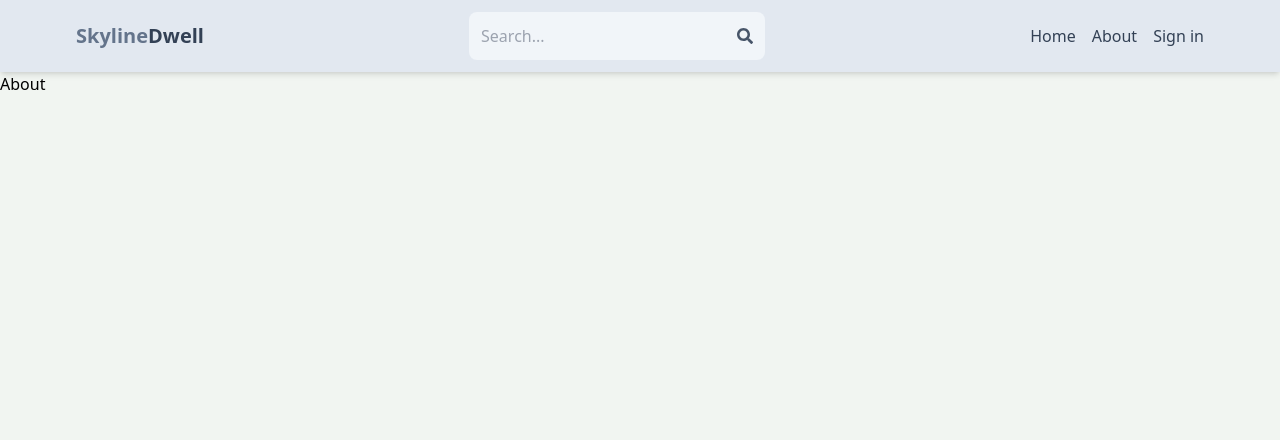
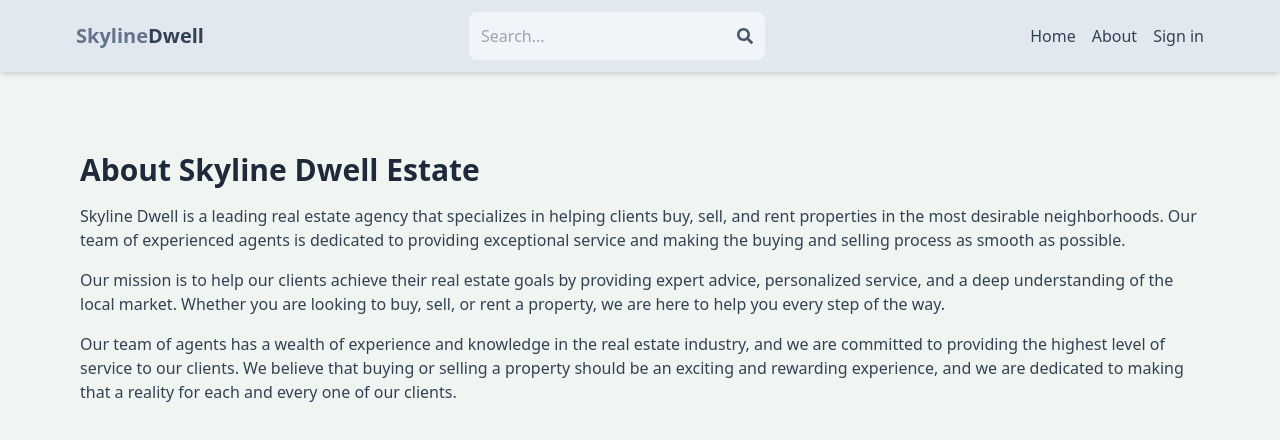
Before and after one commit to venkatesh-ididala/Real-Estate-Application, a React (Vite) app in the folder client/: page /about in a window 1280 px wide. Shown: the top 440 px of the page. Built offline with nearby package versions, Linux system fonts and the light colour scheme; no server answers.

Commit message:
create listing change

```diff
--- a/client/src/App.jsx
+++ b/client/src/App.jsx
@@ -6,7 +6,7 @@
 import Profile from './Pages/Profile';
 import Header from './components/Header';
 import PrivateRoute from './components/PrivateRoute';
-import CreateListing from './Pages/createListing';
+import CreateListing from './Pages/CreateListing';
 import UpdateListing from './pages/UpdateListing';
 import Listing from './Pages/Listing';
 import Search from './Pages/Search';
--- a/client/src/Pages/About.jsx
+++ b/client/src/Pages/About.jsx
@@ -1,9 +1,14 @@
 import React from 'react'
 
- function About() {
+export default function About() {
   return (
-    <div>About</div>
+    <div className='py-20 px-4 max-w-6xl mx-auto'>
+      <h1 className='text-3xl font-bold mb-4 text-slate-800'>About Skyline Dwell Estate</h1>
+      <p className='mb-4 text-slate-700'>Skyline Dwell is a leading real estate agency that specializes in helping clients buy, sell, and rent properties in the most desirable neighborhoods. Our team of experienced agents is dedicated to providing exceptional service and making the buying and selling process as smooth as possible.</p>
+      <p className='mb-4 text-slate-700'>
+      Our mission is to help our clients achieve their real estate goals by providing expert advice, personalized service, and a deep understanding of the local market. Whether you are looking to buy, sell, or rent a property, we are here to help you every step of the way.
+      </p>
+      <p className='mb-4 text-slate-700'>Our team of agents has a wealth of experience and knowledge in the real estate industry, and we are committed to providing the highest level of service to our clients. We believe that buying or selling a property should be an exciting and rewarding experience, and we are dedicated to making that a reality for each and every one of our clients.</p>
+    </div>
   )
 }
-
-export default About;
--- a/client/src/Pages/CreateListing.jsx
+++ b/client/src/Pages/CreateListing.jsx
@@ -9,7 +9,7 @@
 import { useSelector } from 'react-redux';
 import { useNavigate } from 'react-router-dom';
 
-export default function createListing() {
+export default function CreateListing() {
   const { currentUser } = useSelector((state) => state.user);
   const navigate = useNavigate();
   const [files, setFiles] = useState([]);
--- a/client/src/Pages/Home.jsx
+++ b/client/src/Pages/Home.jsx
@@ -55,10 +55,13 @@
           place with ease
         </h1>
         <div className='text-gray-400 text-xs sm:text-sm'>
-          Sahand Estate is the best place to find your next perfect place to
+          Skyline Dwell Estate is the best place to find your next perfect place to
           live.
           <br />
           We have a wide range of properties for you to choose from.
+        </div>
+        <div className='text-black-300 text-sm sm:text-sm text-left'>
+          - Venkatesh Ididala
         </div>
         <Link
           to={'/search'}
```
Also changed, not shown: client/src/Pages/Listing.jsx (line endings or trailing spaces).
